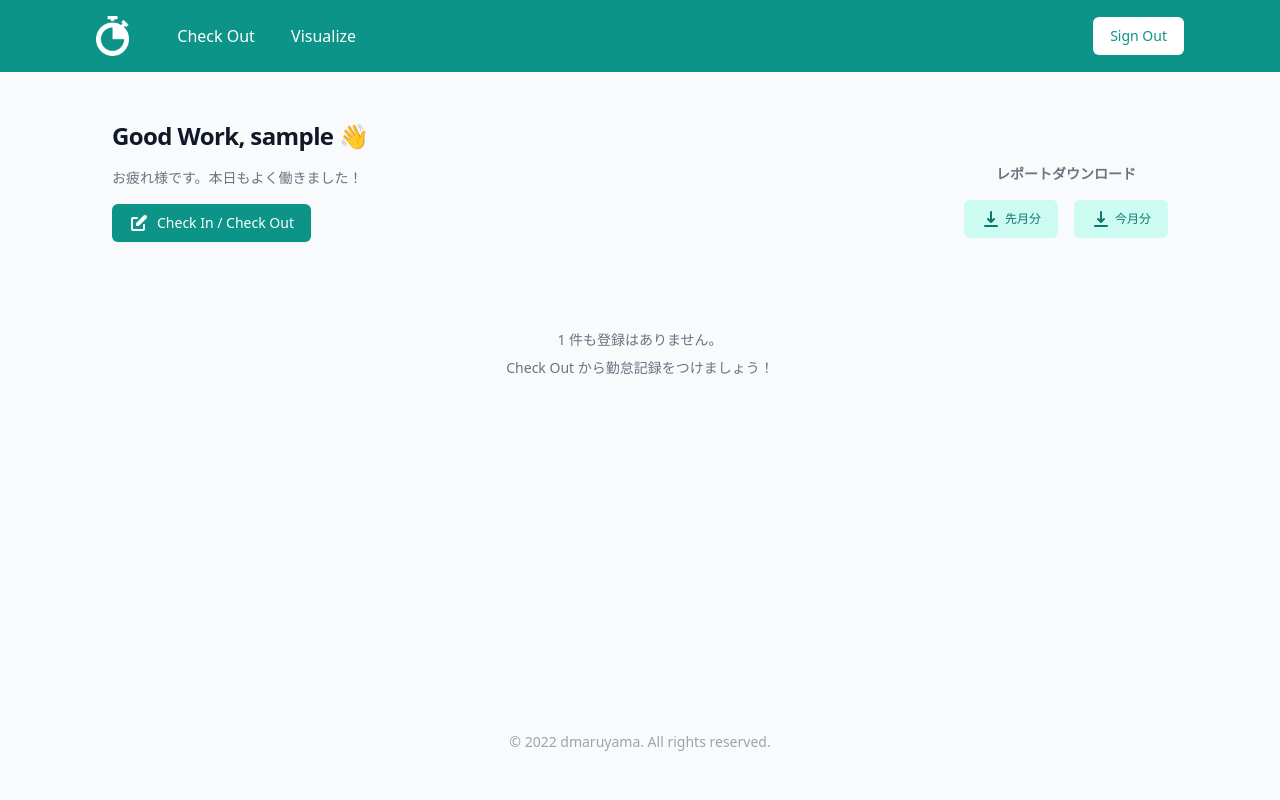
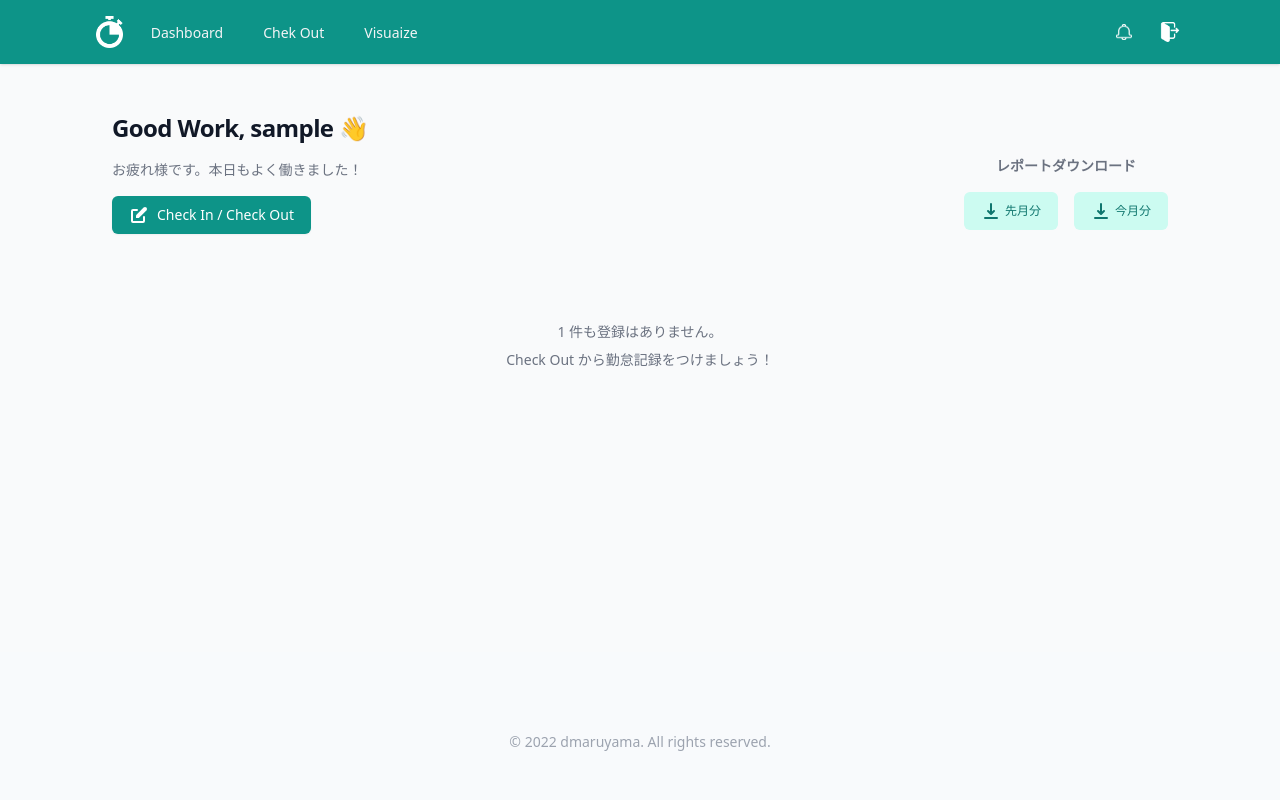
Before and after one commit to dmaruyama-51/work-management-app, a Django app: page / in a window 1280 px wide. Run offline with Django 3.2, Linux system fonts and the light colour scheme; the visitor is signed in with stand-in values (Sample User, id 1); data that the repository does not hold is empty; some libraries are stand-ins or nearby versions.

Commit message:
fix header design

```diff
--- a/templates/components/header.html
+++ b/templates/components/header.html
@@ -1,25 +1,75 @@
 {% load static %}
 
+
+
+
 {% if user.is_authenticated %}
-<header class="bg-teal-600">
-    <nav class="max-w-6xl mx-auto px-4 sm:px-6 lg:px-8" aria-label="Top">
-        <div class="w-full py-4 flex items-center justify-between border-b border-teal-500 lg:border-none">
-            <div class="flex items-center">
-                <a href="/">
-                <span class="sr-only">Work-Management</span>
-                <img class="h-10 w-auto" src="{% static 'logo-white.png' %}" alt="">
-                </a>
-                <div class="hidden ml-12 space-x-8 lg:block">
-                <a href="{% url 'time_management:new' %}" class="text-base font-medium text-white hover:text-teal-50"> Check Out </a>
-                <a href="{% url 'time_management:visualize' %}" class="text-base font-medium text-white hover:text-teal-50"> Visualize </a>
-                </div>
-            </div>
-            <div class="ml-10 space-x-4">
-                <a href="/accounts/logout" class="inline-block bg-white py-2 px-4 border border-transparent rounded-md text-sm font-medium text-teal-600 hover:bg-teal-50">Sign Out</a>
-            </div>
+<nav class="bg-teal-600 shadow">
+    <div class="max-w-6xl mx-auto px-2 sm:px-6 lg:px-8">
+      <div class="relative flex justify-between h-16">
+        <div class="absolute inset-y-0 left-0 flex items-center sm:hidden">
+          <!-- Mobile menu button -->
+          <button type="button" class="inline-flex items-center justify-center p-2 rounded-md text-gray-400 hover:text-gray-500 hover:bg-gray-100 focus:outline-none focus:ring-2 focus:ring-inset focus:ring-teel-500" aria-controls="mobile-menu" aria-expanded="false">
+            <span class="sr-only">Open main menu</span>
+            <!--
+              Icon when menu is closed.
+
+              Heroicon name: outline/menu
+
+              Menu open: "hidden", Menu closed: "block"
+            -->
+            <svg class="block h-6 w-6" xmlns="http://www.w3.org/2000/svg" fill="none" viewBox="0 0 24 24" stroke="currentColor" aria-hidden="true">
+              <path stroke-linecap="round" stroke-linejoin="round" stroke-width="2" d="M4 6h16M4 12h16M4 18h16" />
+            </svg>
+            <!--
+              Icon when menu is open.
+
+              Heroicon name: outline/x
+
+              Menu open: "block", Menu closed: "hidden"
+            -->
+            <svg class="hidden h-6 w-6" xmlns="http://www.w3.org/2000/svg" fill="none" viewBox="0 0 24 24" stroke="currentColor" aria-hidden="true">
+              <path stroke-linecap="round" stroke-linejoin="round" stroke-width="2" d="M6 18L18 6M6 6l12 12" />
+            </svg>
+          </button>
         </div>
-    </nav>
-</header>
+        <div class="flex-1 flex items-center justify-center sm:items-stretch sm:justify-start">
+          <div class="flex-shrink-0 flex items-center">
+            <img class="block h-8 w-auto" src="{% static 'logo-white.png' %}" alt="">
+          </div>
+          <div class="hidden sm:ml-6 sm:flex sm:space-x-8">
+            <!-- Current: "border-indigo-500 text-gray-900", Default: "border-transparent text-gray-500 hover:border-gray-300 hover:text-gray-700" -->
+            <!-- <a href="/" class="border-white-500 text-gray-700 inline-flex items-center px-1 pt-1 border-b-2 text-sm font-medium"> Dashboard </a> -->
+            <a href="{% url 'time_management:index' %}" class="border-transparent text-gray-100 hover:border-gray-300 hover:text-gray-700 inline-flex items-center px-1 pt-1 border-b-2 text-sm font-medium"> Dashboard </a>
+            <a href="{% url 'time_management:new' %}" class="border-transparent text-gray-100 hover:border-gray-300 hover:text-gray-700 inline-flex items-center px-1 pt-1 border-b-2 text-sm font-medium"> Chek Out </a>
+            <a href="{% url 'time_management:visualize' %}" class="border-transparent text-gray-100 hover:border-gray-300 hover:text-gray-700 inline-flex items-center px-1 pt-1 border-b-2 text-sm font-medium"> Visuaize </a>
+          </div>
+        </div>
+        <div class="absolute inset-y-0 right-0 flex items-center pr-2 sm:static sm:inset-auto sm:ml-6 sm:pr-0">
+          <button type="button" class="p-1 rounded-full text-gray-400 hover:text-gray-500 focus:outline-none focus:ring-2 focus:ring-offset-2 focus:ring-teal-500">
+            <span class="sr-only">View notifications</span>
+            <!-- Heroicon name: outline/bell -->
+            <img class="h-4 w-4" src="{% static 'notify.png' %}" alt="">
+          </button>
+
+
+          <button type="button" class="flex justify-center ml-5 p-1 rounded-full text-gray-400 hover:text-gray-500 focus:outline-none focus:ring-2 focus:ring-offset-2 focus:ring-teal-500">
+            <a href="/accounts/logout"><img class="h-5 w-5" src="{% static 'logout.png' %}" alt=""></a>
+          </button>
+        </div>
+      </div>
+    </div>
+
+    <!-- Mobile menu, show/hide based on menu state. -->
+    <div class="sm:hidden" id="mobile-menu">
+      <div class="pt-2 pb-4 space-y-1">
+        <!-- Current: "bg-indigo-50 border-indigo-500 text-indigo-700", Default: "border-transparent text-gray-500 hover:bg-gray-50 hover:border-gray-300 hover:text-gray-700" -->
+        <a href="{% url 'time_management:index' %}" class="border-transparent text-white hover:bg-gray-50 hover:border-gray-300 hover:text-gray-700 block pl-3 pr-4 py-2 border-l-4 text-base font-medium"> Dashboard </a>
+            <a href="{% url 'time_management:new' %}" class="border-transparent text-white hover:bg-gray-50 hover:border-gray-300 hover:text-gray-700 block pl-3 pr-4 py-2 border-l-4 text-base font-medium"> Chek Out </a>
+            <a href="{% url 'time_management:visualize' %}" class="border-transparent text-white hover:bg-gray-50 hover:border-gray-300 hover:text-gray-700 block pl-3 pr-4 py-2 border-l-4 text-base font-medium"> Visuaize </a>
+      </div>
+    </div>
+  </nav>
 {% else %}
 <header class="bg-teal-600">
     <nav class="max-w-6xl mx-auto px-4 sm:px-6 lg:px-8" aria-label="Top">
```
Also changed, not shown: static/logout.png (added), static/notify.png (added), static/user.png (added).
